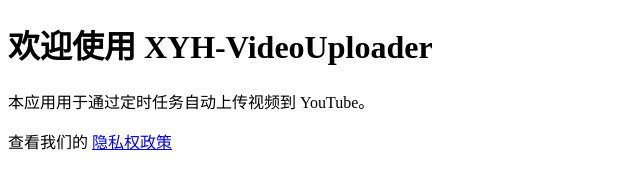
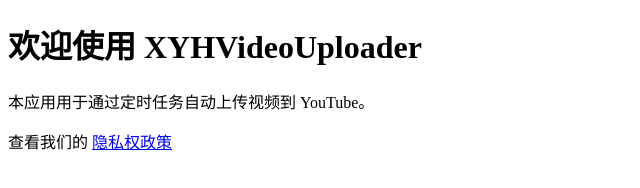
Before and after one commit to xyh2783651661/xyh2783651661.github.io, a plain HTML site: page index.html in a window 1280 px wide. Shown: the whole page, without its empty margins (0-640 px from the left). Drawn offline with Linux system fonts and the light colour scheme.

Commit message:
Update index.html

```diff
--- a/index.html
+++ b/index.html
@@ -2,10 +2,10 @@
 <html>
 <head>
   <meta charset="UTF-8">
-  <title>XYH-VideoUploader</title>
+  <title>XYHVideoUploader</title>
 </head>
 <body>
-  <h1>欢迎使用 XYH-VideoUploader</h1>
+  <h1>欢迎使用 XYHVideoUploader</h1>
   <p>本应用用于通过定时任务自动上传视频到 YouTube。</p>
 
   <!-- 添加隐私政策链接 -->
```
